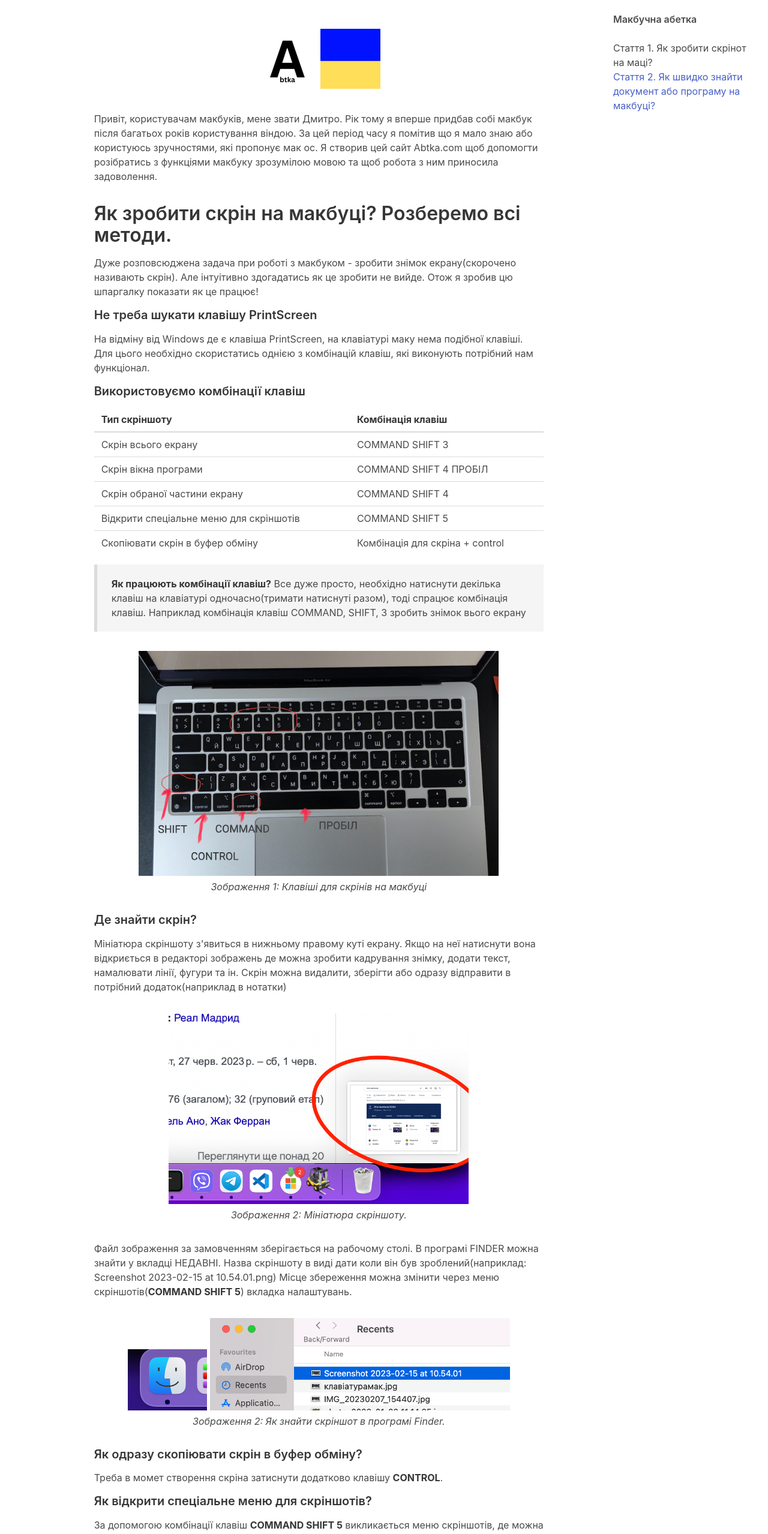
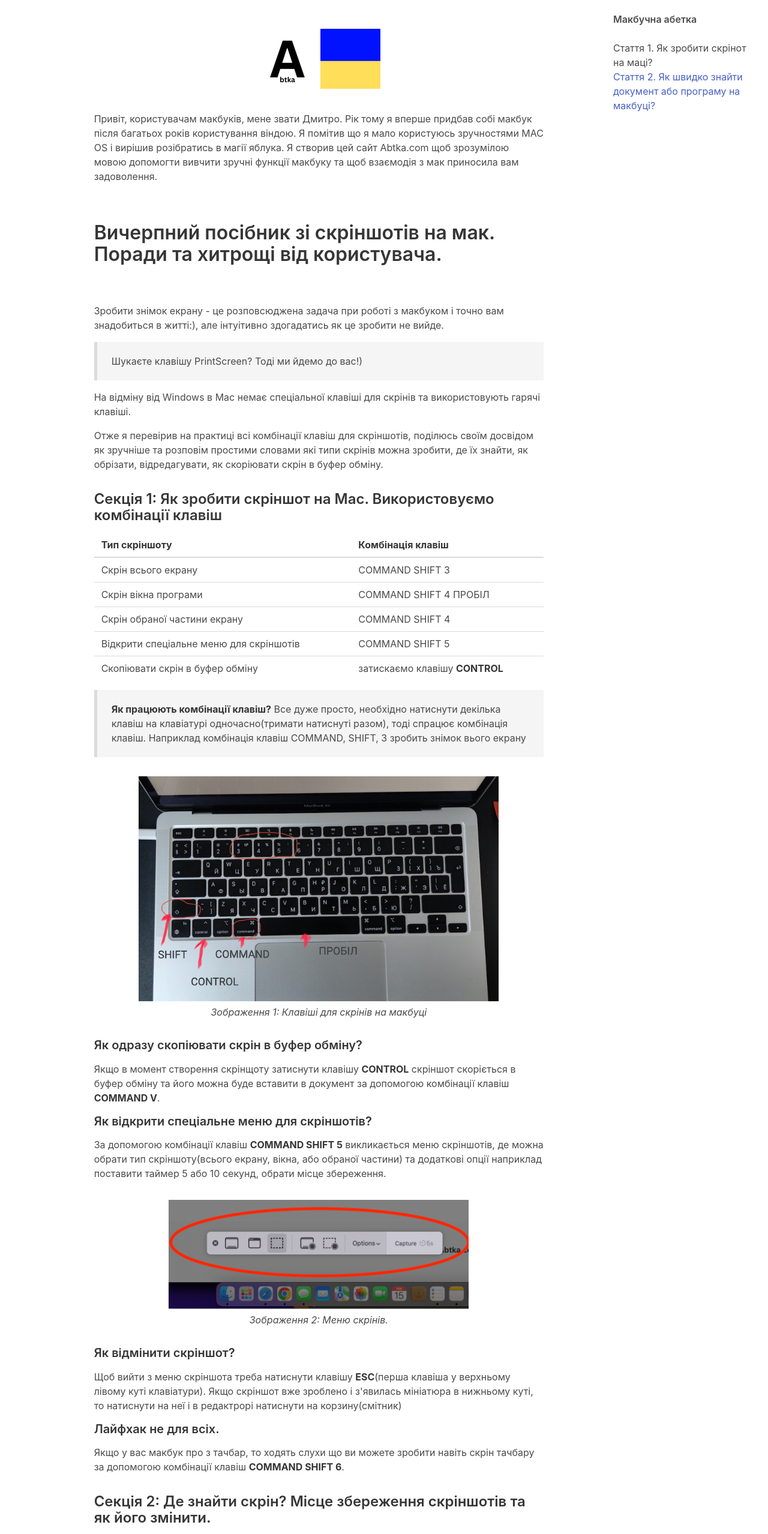
Before and after one commit to dmytro010/abtka, a plain HTML site: page index.html in a window 1280 px wide. Shown: the top 2557 px of the page at 60% size. Drawn offline with nearby package versions, Linux system fonts and the light colour scheme.

Commit message:
refactor article 1

```diff
--- a/index.html
+++ b/index.html
@@ -4,7 +4,7 @@
     <meta charset="utf-8">
     <link rel="icon" href="images/abtka_logo_favicon.ico">
     <meta name="viewport" content="width=device-width, initial-scale=1">
-    <title>4 методи як зробити знімок екрану на макбуці! Роби скріни як профі!</title>
+    <title>Як зробити скрін на мак? Розберемо як обрізати, скопіювати, де знайти скріншот. </title>
     <link rel="stylesheet" href="https://cdn.jsdelivr.net/npm/bulma@0.9.4/css/bulma.min.css">
   </head>
   <!-- Google tag (gtag.js) -->
@@ -58,18 +58,32 @@
         </figure>
         <p>Привіт, користувачам макбуків, мене звати Дмитро. Рік тому я вперше придбав собі макбук після
           багатьох років користування віндою.
-         За цей період часу я помітив що я мало знаю або користуюсь зручностями, які пропонує мак ос.
-          Я створив цей сайт Abtka.com щоб допомогти розібратись з функціями макбуку зрозумілою мовою
-          та щоб робота з ним приносила задоволення.
+        Я помітив що я мало користуюсь зручностями MAC OS і вирішив розібратись в магії яблука.
+        Я створив цей сайт Abtka.com щоб зрозумілою мовою допомогти вивчити зручні функції макбуку
+        та щоб взаємодія з мак приносила вам задоволення.
+       </p>
+       <article>
+        <div style="padding-top: 3em; padding-bottom: 3em;">
+          <h1>Вичерпний посібник зі скріншотів на мак. Поради та хитрощі від користувача. </h1>
+
+
+        </div>
+
+        <p>Зробити знімок екрану - це розповсюджена задача при роботі з макбуком і точно вам знадобиться в житті:),
+          але інтуітивно здогадатись як це зробити не вийде.</p>
+        <blockquote>Шукаєте клавішу PrintScreen? Тоді ми йдемо до вас!)</blockquote>
+        <p>
+            На відміну від Windows в Mac немає спеціальної клавіші для скрінів та використовують  гарячі клавіші.
+        </p>
+        <p>
+            Отже я перевірив на практиці всі комбінації клавіш для скріншотів,
+            поділюсь своїм досвідом як зручніше та розповім простими словами які типи скрінів можна зробити, де їх знайти, як обрізати, відредагувати, як скоріювати скрін в буфер обміну.
         </p>
 
-        <h1>Як зробити скрін на макбуці? Розберемо всі методи.</h1>
 
-        <p>Дуже розповсюджена задача при роботі з макбуком - зробити знімок екрану(скорочено називають скрін). Але інтуітивно здогадатись як це зробити не вийде. Отож я зробив цю шпаргалку показати як це працює! </p>
-        <h4>Не треба шукати клавішу PrintScreen</h4>
-        <p>На відміну від Windows де є клавіша PrintScreen, на клавіатурі маку нема подібної клавіші.  Для цього необхідно скористатись однією з комбінацій клавіш, які виконують потрібний нам функціонал.</p>
 
-        <h4>Використовуємо комбінації клавіш</h4>
+          <h3>Секція 1: Як зробити скріншот на Mac. Використовуємо комбінації клавіш</h3>
+
           <table>
               <thead>
                 <tr>
@@ -96,7 +110,7 @@
                 </tr>
                 <tr>
                   <td>Скопіювати скрін в буфер обміну</td>
-                <td>Комбінація для скріна + control</td>
+                  <td>затискаємо клавішу <strong>CONTROL</strong></td>
                 </tr>
               </tbody>
             </table>
@@ -108,12 +122,34 @@
                   Зображення 1: Клавіші для скрінів на макбуці
                 </figcaption>
               </figure>
-          <h4>Де знайти скрін?</h4>
+            <h4>Як одразу скопіювати скрін в буфер обміну?</h4>
+            <p>Якщо в момент створення скрінщоту затиснути клавішу <strong>CONTROL</strong>
+              скріншот скоріється в буфер обміну та його можна буде вставити в документ за допомогою комбінації клавіш <strong>COMMAND V</strong>.</p>
+
+            <h4>Як відкрити спеціальне меню для скріншотів?</h4>
+            <p>За допомогою комбінації клавіш <strong>COMMAND SHIFT 5</strong> викликається меню скріншотів, де можна обрати тип скріншоту(всього екрану, вікна, або обраної частини) та додаткові опції наприклад поставити таймер 5 або 10 секунд, обрати місце збереження.</p>
+            <figure>
+              <img src="./images/screen/screen_menu.png" width="500">
+
+              <figcaption>
+                Зображення 2: Меню скрінів.
+              </figcaption>
+            </figure>
+
+            <h4>Як відмінити скріншот?</h4>
+            <p>Щоб вийти з меню скріншота треба натиснути клавішу <strong>ESC</strong>(перша клавіша у верхньому лівому куті клавіатури). Якщо скріншот вже зроблено і з'явилась мініатюра в нижньому куті, то натиснути на неї і в редактрорі натиснути на корзину(смітник)</p>
+
+            <h4>Лайфхак не для всіх.</h4>
+            <p>
+              Якщо у вас макбук про з тачбар, то ходять слухи що ви можете зробити навіть скрін тачбару за допомогою
+              комбінації клавіш <strong>COMMAND SHIFT 6</strong>.
+            </p>
+
+            <h3>Секція 2: Де знайти скрін? Місце збереження скріншотів та як його змінити.</h3>
             <p>Мініатюра скріншоту з'явиться в нижньому правому куті екрану.
-             Якщо на неї натиснути вона відкриється в редакторі зображень де можна зробити кадрування знімку, додати текст, намалювати лінії, фугури та ін. Скрін можна видалити, зберігти або одразу відправити в потрібний додаток(наприклад в нотатки) </p>
+              Якщо на неї натиснути вона відкриється в редакторі зображень -  де скрін можна видалити, зберігти або одразу відправити в потрібний додаток(наприклад в нотатки) </p>
               <figure>
                 <img src="./images/screen/screen_breadcrump.png" width="500">
-
 
 
                 <figcaption>
@@ -127,35 +163,36 @@
 
 
             <figcaption>
-            Зображення 2: Як знайти скріншот в програмі Finder.
+              Зображення 3: Як знайти скріншот в програмі Finder.
             </figcaption>
           </figure>
-          <h4>Як одразу скопіювати скрін в буфер обміну?</h4>
-          <p>Треба в момет створення скріна затиснути додатково клавішу <strong>CONTROL</strong>.</p>
-          <h4>Як відкрити спеціальне меню для скріншотів?</h4>
-          <p>За допомогою комбінації клавіш <strong>COMMAND SHIFT 5</strong> викликається меню скріншотів, де можна обрати тип скріншоту(всього екрану, вікна, або обраної частини) та додаткові опції наприклад поставити таймер 5 або 10 секунд, обрати місце збереження.</p>
-          <figure>
-            <img src="./images/screen/screen_menu.png" width="500">
 
-            <figcaption>
-              Зображення 2: Меню скрінів.
-            </figcaption>
-          </figure>
-          <h4>Як відкрити скрін в редакторі?</h4>
+            <h3>Секція 3: Як обрізати скрін? Додати текст та елементи малювання. Відкриваємо скрін в редакторі в один клік.</h3>
+
             <p>Одразу після скріншоту мініатюра зображення з'являється в нижньому правому куті екрану. Якщо на неї натиснути, забраження відкриється в редакторі де можна кадрувати, додати текст, елементи малювання(наприклад підкрестили або обвести необхідну ділянку).</p>
             <figure>
               <img src="./images/screen/screen_editor.png" width="500">
 
+              <figcaption>
+                Зображення 4: Редактор зображень.
+              </figcaption>
+            </figure>
 
 
-            <figcaption>
-              Зображення 2: Редактор зображень.
-            </figcaption>
-          </figure>
-          <h4>Як відмінити скріншот?</h4>
-          <p>Щоб вийти з меню скріншота треба натиснути клавішу ESC(перша клавіша у верхньому лівому куті клавіатури). Якщо скріншот вже зроблено і з'явилась мініатюра в нижньому куті, то натиснути на неї і в редактрорі натиснути на корзину(смітник)</p>
+            <h3>Підсумок, мій досвід та поради.</h3>
 
-          <p>От і все на сьогодні, тепер ти можеш робити скріни на макбуці як профі! </p>
+            <p>Якщо обирати одну комбінацію зі всіх - то в цілому найпростіше використовувати меню скрінтошів(СOMMAND SHIFT 5), де можна візуально
+              обрати необхідний тобі варіант. Також в меню скріншотів лечше вирізати необхідний вам шматок екрану, якщо
+              ви не дуже дружите з тачпадом (в меню скрінів зону виділення можна перетягувати та змінювати за допомогою
+              крайніх точок, я не з однієї вивіреної спроби при затискання кнопки тачпаду).
+               Але на своєму досвіді я в основному користуюсь комбінацією СOMMAND SHIFT 4
+            щоб вирізати необхідну мені частину екрану та копіюю в буфер обміну за допомогою  CONTROL, якщо мені не треба редагувати зображення.
+            </p>
+            <p>От і все на сьогодні, тепер ви можете робити скріни на мак як профі. Сподіваюся стаття була корисною та зрозумілою)</p>
+
+
+
+       </article>
 
       </div>
 
@@ -170,7 +207,6 @@
   <div class="container">
 
       <h3 class="has-text-weight-semibold">Макбучна абетка</h3>
-
       <br />
         <ul>
           <li>Стаття 1. Як зробити скрінот на маці?</li>
```
Also changed, not shown: yak_shukati_na_mac.html (+15 -15 lines). Lines whose indentation alone changed are shown as unchanged.
